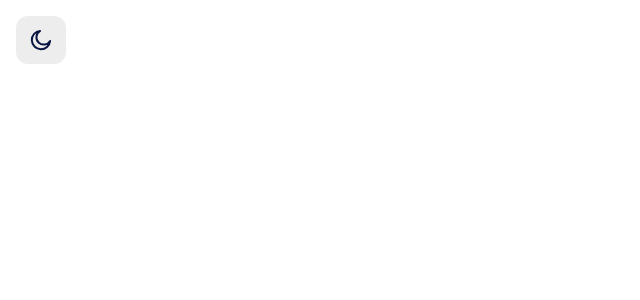
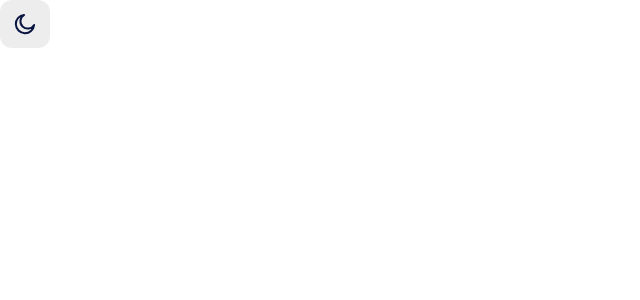
Before and after one commit to CodingWithJiro/frontend-mentor-browser-extension-manager, a React (Vite) app: page / in a window 1280 px wide. Shown: the top 300 px of the page, without its empty margins (0-640 px from the left). Built offline with nearby package versions, Linux system fonts and the light colour scheme.

Commit message:
feat(styles): remove temporary relative styles in Theme

```diff
--- a/src/components/Theme.jsx
+++ b/src/components/Theme.jsx
@@ -39,7 +39,7 @@ const Theme = () => {
   };
 
   return (
-    <div className="relative top-4 left-4 flex max-w-12.5 items-center justify-center rounded-xl bg-(--COLOR-BUTTON-PRIMARY) hover:bg-(--COLOR-BUTTON-PRIMARY-HOVER)">
+    <div className="flex max-w-12.5 items-center justify-center rounded-xl bg-(--COLOR-BUTTON-PRIMARY) hover:bg-(--COLOR-BUTTON-PRIMARY-HOVER)">
       <ThemeButton onThemeChange={handleThemeChange} theme={theme}>
         <ThemeIcon theme={theme} />
       </ThemeButton>
```
